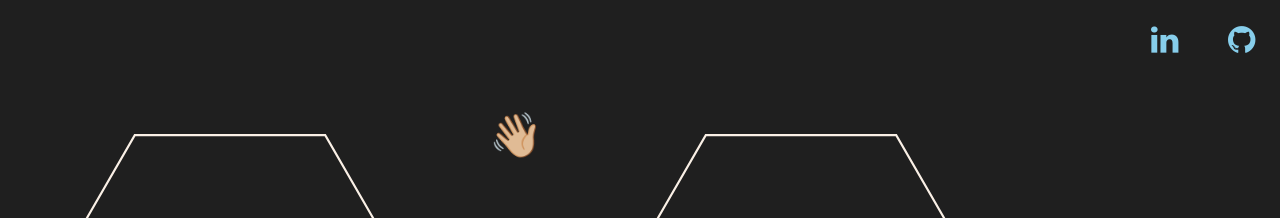
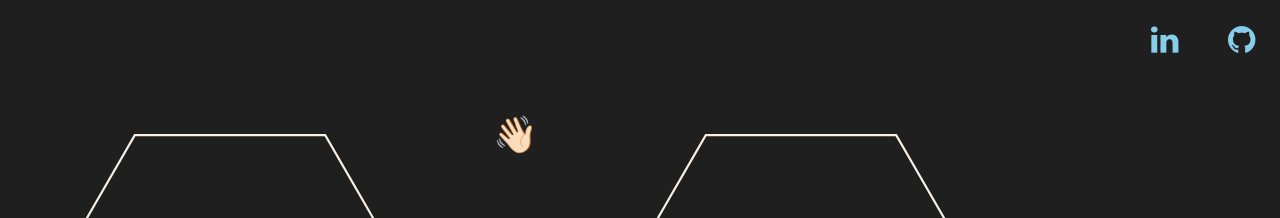
Before and after one commit to LeoniePeters/leoniepeters.com, a React (Create React App) app: page / in a window 1280 px wide. Shown: the top 218 px of the page. Built offline with nearby package versions, Linux system fonts and the light colour scheme.

Commit message:
edit emoji

```diff
--- a/src/Components/Welcome.js
+++ b/src/Components/Welcome.js
@@ -8,7 +8,9 @@ function Welcome() {
         <h1>Leonie Peters: web developer</h1>
       </div>
       <div className="hoi hexagon">
-        <p>👋🏼</p>
+        <span role="img" aria-label="zwaaiende hand">
+          👋🏻
+        </span>
       </div>
       <div className="history hexagon">
         <p>
--- a/src/Components/Welcome.scss
+++ b/src/Components/Welcome.scss
@@ -93,7 +93,7 @@
     top: -12.9vw;
     left: 25.3vw;
   }
-  p {
+  span {
     animation-name: wave-animation; /* Refers to the name of your @keyframes element below */
     animation-duration: 2.5s; /* Change to speed up or slow down */
     animation-iteration-count: infinite; /* Never stop waving :) */
```
